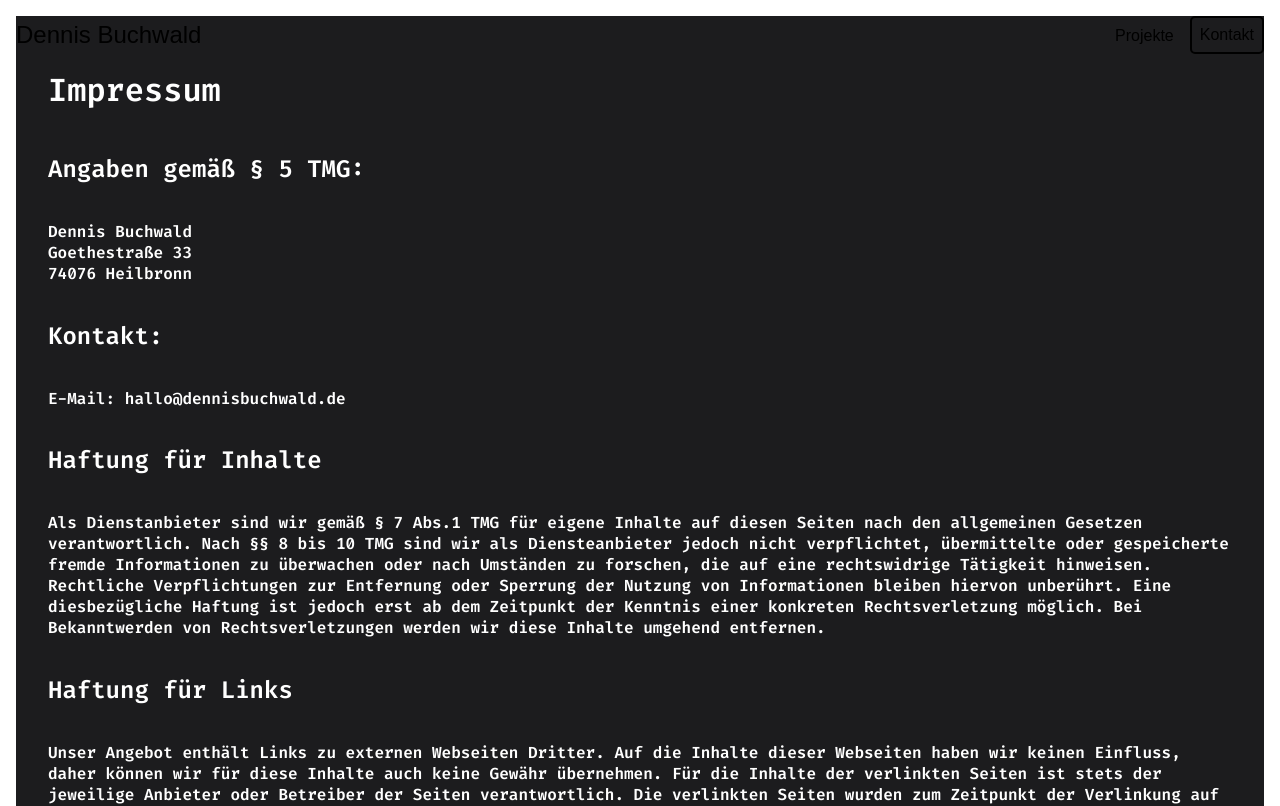
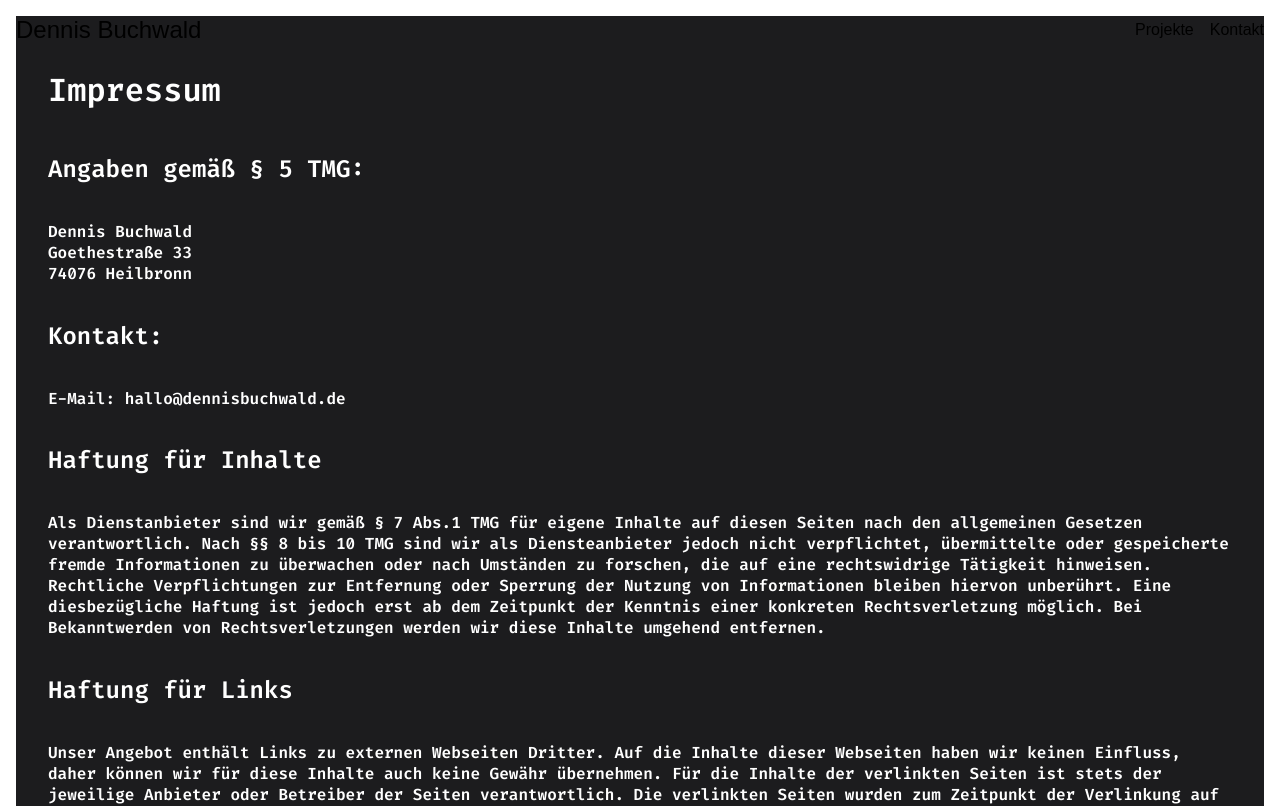
Before and after one commit to dennisbuchwald/dennisbuchwald-de, a Next.js app: page /impressum in a window 1280 px wide. Shown: the top 806 px of the page. Built offline with nearby package versions, Linux system fonts and the light colour scheme.

Commit message:
add scroll transision

```diff
--- a/components/Header.js
+++ b/components/Header.js
@@ -23,6 +23,19 @@ const Header = () => {
 		}
 	};
 
+	const smoothScroll = (target, duration = 1500) => {
+		const element = document.querySelector(target);
+		element.scrollIntoView({
+			behavior: "smooth",
+			block: "start",
+		});
+		if (duration) {
+			setTimeout(() => {
+				window.history.pushState(null, "", target);
+			}, duration);
+		}
+	};
+
 	useEffect(() => {
 		window.addEventListener("scroll", listenScrollEvent);
 		return () => {
@@ -34,22 +47,31 @@ const Header = () => {
 		<>
 			<HeaderContainer>
 				<StyledHeader backgroundColor={headerBackground}>
-					<Link href="/" passHref>
-						<NavLink textColor={textColor} large changeColor>
+					<NavLink
+						textColor={textColor}
+						large
+						changeColor
+						onClick={() => {
+							smoothScroll("#top", 1500);
+						}}
+					>
 						Dennis Buchwald
 					</NavLink>
-					</Link>
 					<Nav>
-						<Link href="/#projekte" passHref>
-							<NavLink textColor={textColor} changeColor>
+						<NavLink
+							textColor={textColor}
+							changeColor
+							onClick={() => smoothScroll("#projekte", 1500)}
+						>
 							Projekte
 						</NavLink>
-						</Link>
-						<Link href="/#kontakt" passHref>
-							<NavLink textColor={textColor} changeColor framed>
+						<NavLink
+							textColor={textColor}
+							changeColor
+							onClick={() => smoothScroll("#kontakt", 1500)}
+						>
 							Kontakt
 						</NavLink>
-						</Link>
 					</Nav>
 					<MenuIcon textColor={textColor} onClick={handleMenuClick}>
 						{menuOpen ? (
@@ -63,14 +85,23 @@ const Header = () => {
 
 			<MenuOverlay open={menuOpen}>
 				<Nav open={menuOpen}>
-					<Link href="/#projekte" passHref>
-						<NavLink onClick={handleMenuClick}>Projekte</NavLink>
-					</Link>
-					<Link href="/#kontakt" passHref>
-						<NavLink framed onClick={handleMenuClick}>
+					<NavLink
+						onClick={() => {
+							handleMenuClick();
+							smoothScroll("#projekte", 1000);
+						}}
+					>
+						Projekte
+					</NavLink>
+					<NavLink
+						framed
+						onClick={() => {
+							handleMenuClick();
+							smoothScroll("#kontakt", 1000);
+						}}
+					>
 						Kontakt
 					</NavLink>
-					</Link>
 				</Nav>
 			</MenuOverlay>
 		</>
```
Also changed, not shown: src/pages/index.js (+5 -2 lines). Lines whose indentation alone changed are shown as unchanged.
